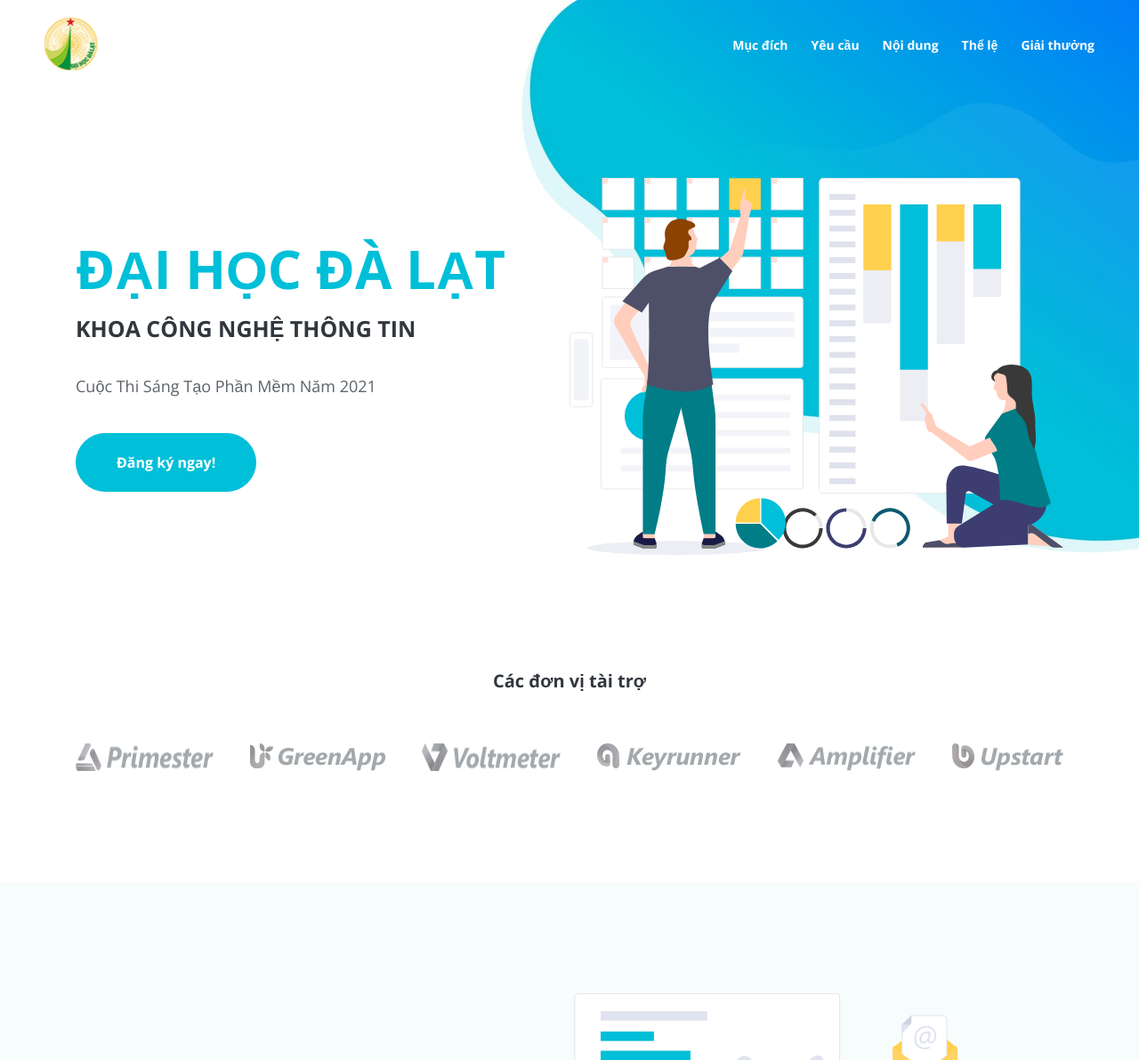
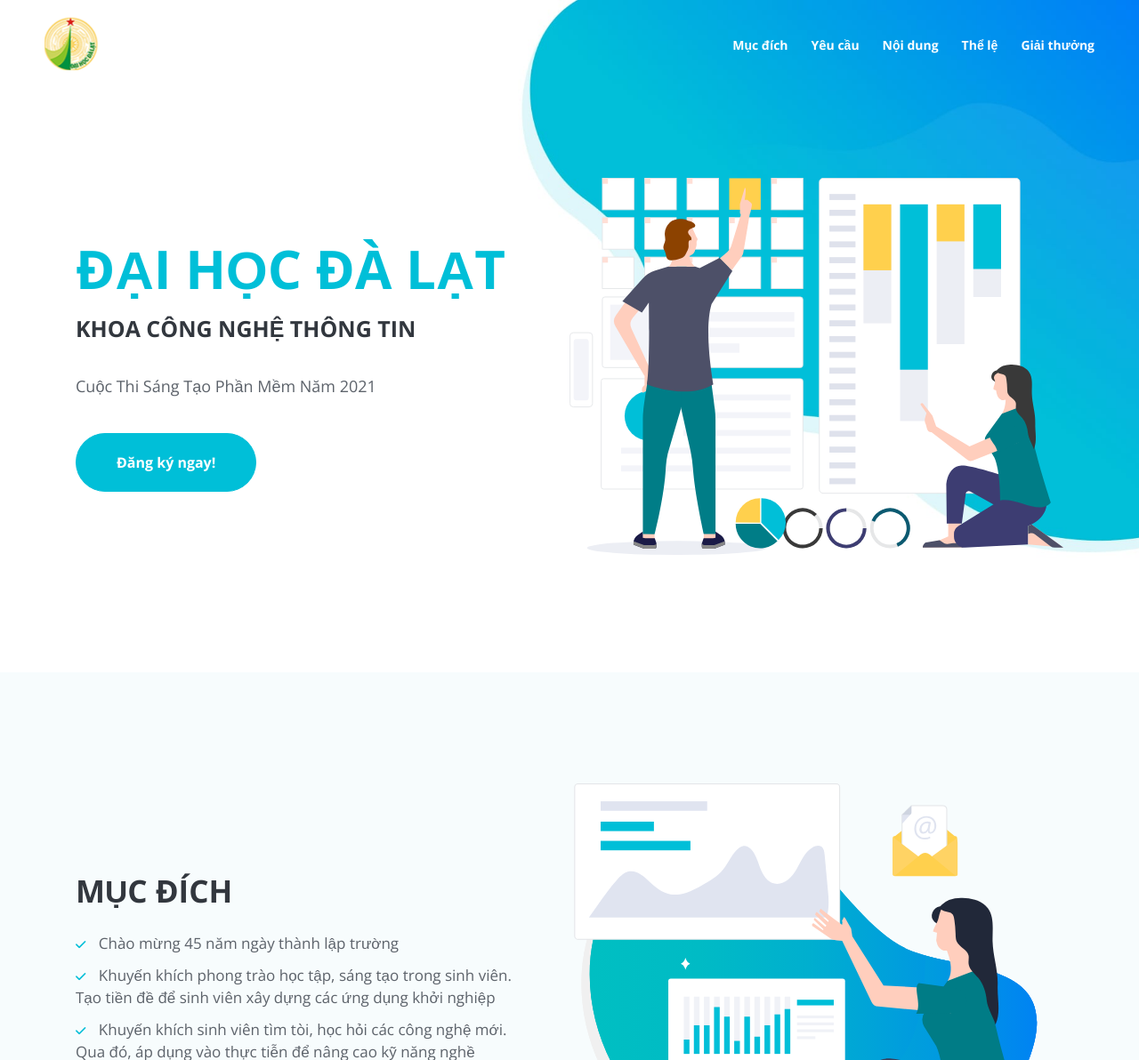
Before and after one commit to JanDongGun/GiaiKhoa, a website: page index.html in a window 1280 px wide. Shown: the top 1192 px of the page at 89% size. Drawn offline with nearby package versions, Linux system fonts and the light colour scheme.

Commit message:
Remove sponsors section

```diff
--- a/index.html
+++ b/index.html
@@ -100,20 +100,6 @@
         </div>
       </div>
     </header>
-
-    <div class="trusted">
-      <div class="container">
-        <div class="trusted__title">Các đơn vị tài trợ</div>
-        <div class="trusted__img">
-          <img src="./images/customer-logo-1.png" alt="" />
-          <img src="./images/customer-logo-2.png" alt="" />
-          <img src="./images/customer-logo-3.png" alt="" />
-          <img src="./images/customer-logo-4.png" alt="" />
-          <img src="./images/customer-logo-5.png" alt="" />
-          <img src="./images/customer-logo-6.png" alt="" />
-        </div>
-      </div>
-    </div>
 
     <main>
       <section class="container">
```
